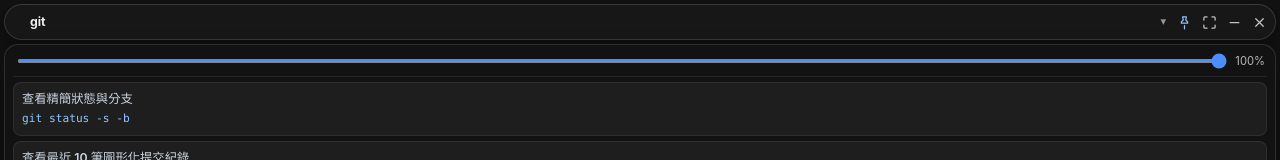
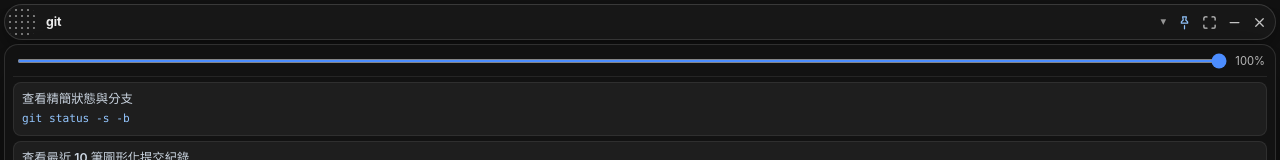
Before and after one commit to larry369/copy-pocket, a React (Vite) app: page / in a window 1280 px wide. Both pictures are taken after a click on the button 1142 px from the left and 24 px from the top of the page. Shown: the top 160 px of the page. Built offline with nearby package versions, Linux system fonts and the light colour scheme.

Commit message:
202611242254

```diff
--- a/src/App.css
+++ b/src/App.css
@@ -1448,10 +1448,19 @@ kbd {
 }
 
 .mini-drag {
-  width: 10px;
-  height: 24px;
-  flex: none;
+  width: 26px;
+  height: 32px;
+  flex: none;
+  border-radius: 10px;
+  background-image: radial-gradient(circle, rgba(255, 255, 255, 0.42) 1px, transparent 1.3px);
+  background-position: center;
+  background-repeat: repeat;
+  background-size: 6px 6px;
   cursor: grab;
+}
+
+.mini-drag:active {
+  cursor: grabbing;
 }
 
 .mini-btn {
--- a/src/App.tsx
+++ b/src/App.tsx
@@ -327,6 +327,7 @@ const zhTW = {
   expandMini: "展開完整視窗",
   minimizeWindow: "縮小視窗",
   closeWindow: "關閉視窗",
+  moveWindow: "拖曳移動視窗",
   theme: "主題",
   dark: "深色",
   light: "淺色",
@@ -461,6 +462,7 @@ const en: Strings = {
   expandMini: "Expand full window",
   minimizeWindow: "Minimize window",
   closeWindow: "Close window",
+  moveWindow: "Drag to move window",
   theme: "Theme",
   dark: "Dark",
   light: "Light",
@@ -2024,10 +2026,11 @@ export default function App() {
         }}
       >
         <div className="mini-shell">
-          <div className="mini-capsule" onPointerDown={startWindowDrag}>
-            <span className="mini-drag" data-tauri-drag-region aria-hidden="true" />
+          <div className="mini-capsule" data-tauri-drag-region onPointerDown={startWindowDrag}>
+            <span className="mini-drag" data-tauri-drag-region title={t.moveWindow} />
             <button
               type="button"
+              data-tauri-drag-region="false"
               className="mini-name"
               onClick={() => setMiniCategoryOpen((prev) => !prev)}
               title={activeTab || t.noCategories}
@@ -2041,6 +2044,7 @@ export default function App() {
             </button>
             <button
               type="button"
+              data-tauri-drag-region="false"
               className={`icon-btn mini-btn${alwaysOnTop ? " is-pinned" : ""}`}
               onClick={() => void toggleAlwaysOnTop()}
               title={`${t.pinWindow}：${alwaysOnTop ? t.pinOn : t.pinOff}`}
@@ -2051,6 +2055,7 @@ export default function App() {
             </button>
             <button
               type="button"
+              data-tauri-drag-region="false"
               className="icon-btn mini-btn"
               onClick={() => void exitMiniMode()}
               title={t.expandMini}
@@ -2060,6 +2065,7 @@ export default function App() {
             </button>
             <button
               type="button"
+              data-tauri-drag-region="false"
               className="icon-btn mini-btn"
               onClick={() => void minimizeWindow()}
               title={t.minimizeWindow}
@@ -2069,6 +2075,7 @@ export default function App() {
             </button>
             <button
               type="button"
+              data-tauri-drag-region="false"
               className="icon-btn mini-btn icon-btn--danger"
               onClick={() => void closeWindow()}
               title={t.closeWindow}
```
